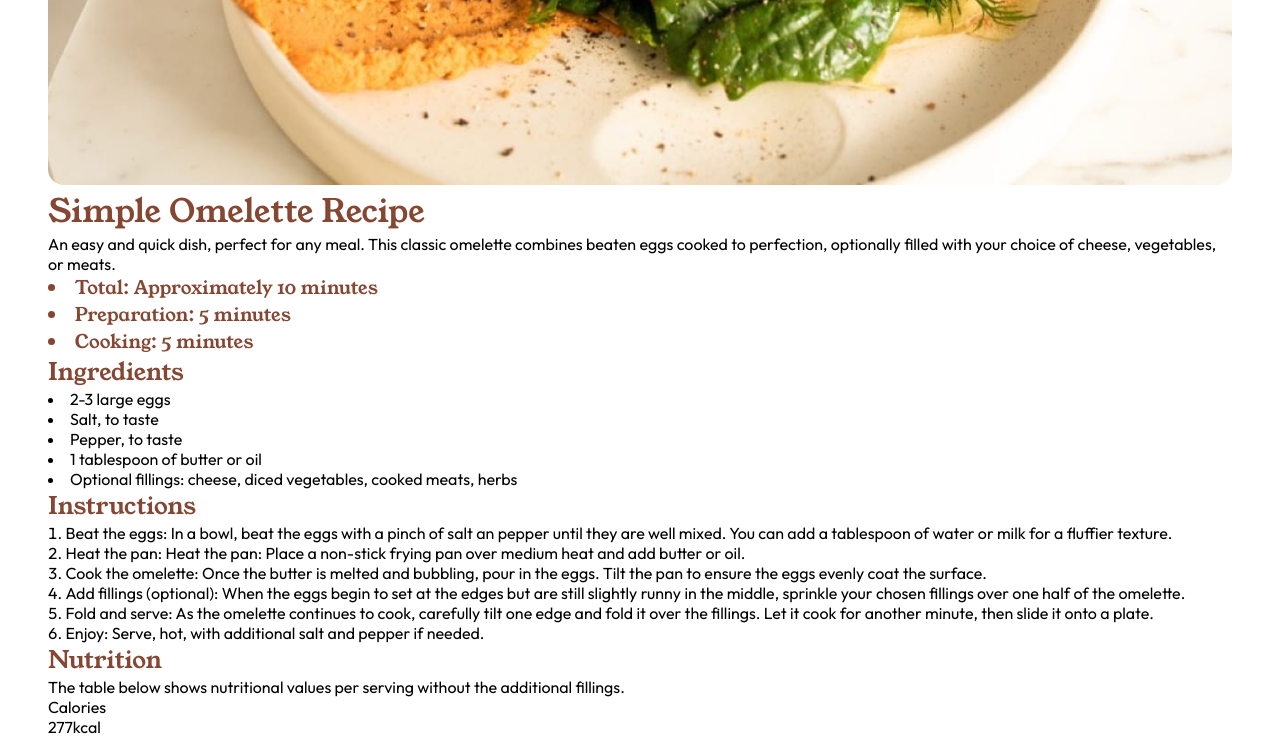
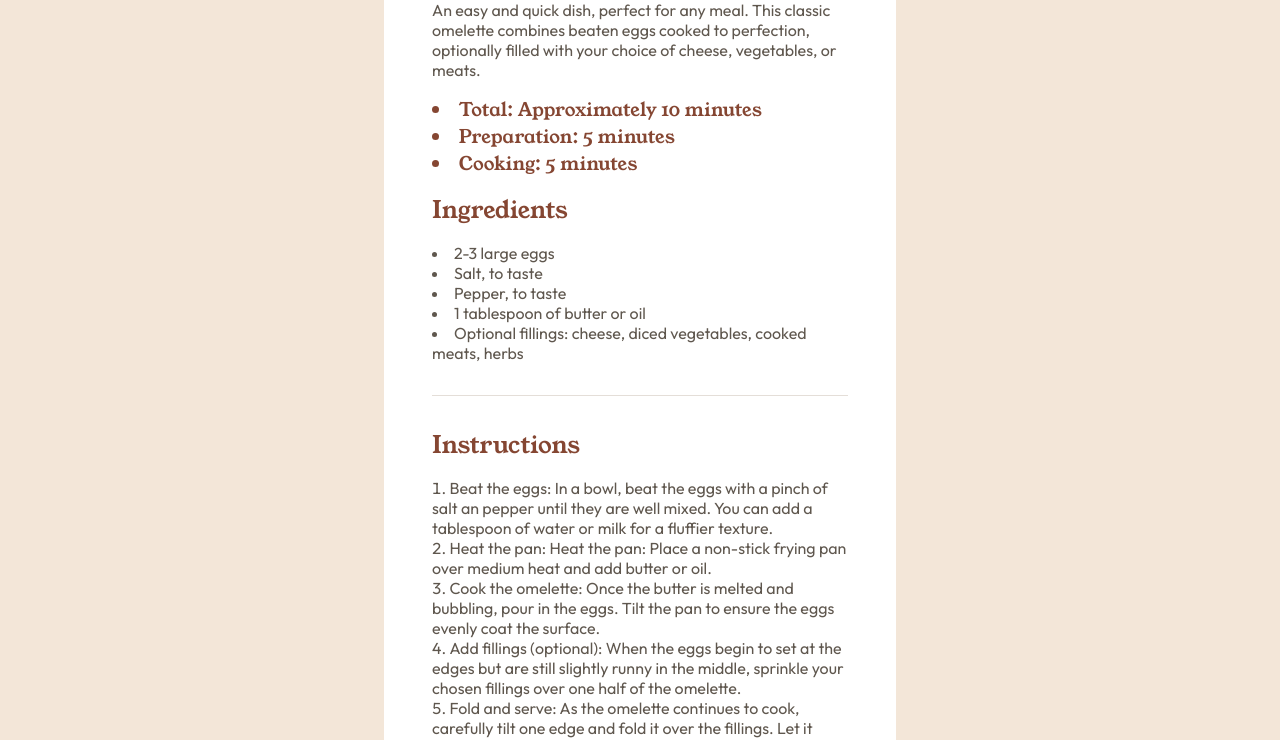
Before and after one commit to jordanj03/recipe-page, a plain HTML site: page index.html in a window 1280 px wide. Shown: the part 532-1272 px from the top of the page. Drawn offline with Linux system fonts and the light colour scheme.

Commit message:
more styling

```diff
--- a/style.css
+++ b/style.css
@@ -15,13 +15,14 @@
 }
 
 body {
+  display: flex;
+  font-family: "Outfit";
+  background: hsl(30, 54%, 90%);
   height: 100vh;
   height: 100%;
-  background: hsl(30, 54%, 90%);
-  font-family: "Outfit";
-  display: flex;
   justify-content: center;
   padding: 8rem 0;
+  color: hsl(30, 10%, 34%);
 }
 
 h1,
@@ -33,14 +34,17 @@ h6 {
   font-family: "young-serif";
   color: hsl(14, 45%, 36%);
   font-weight: 400;
+  margin-bottom: 1rem;
 }
 
-.container {
-  /* max-width: 50%; */
-  height: 100%;
-  background: #fff;
-  padding: 3rem;
-  border-radius: 16px;
+p {
+  margin-bottom: 1rem;
+}
+
+main,
+section {
+  padding: 2rem 0;
+  border-bottom: 1px solid hsl(30, 18%, 87%);
 }
 
 img {
@@ -52,3 +56,16 @@ ol,
 ul {
   list-style-position: inside;
 }
+
+.container {
+  max-width: 40%;
+  height: 100%;
+  background: #fff;
+  padding: 3rem;
+  border-radius: 16px;
+}
+
+main .lead {
+  font-size: 2.5rem;
+  color: hsl(24, 5%, 18%);
+}
```
